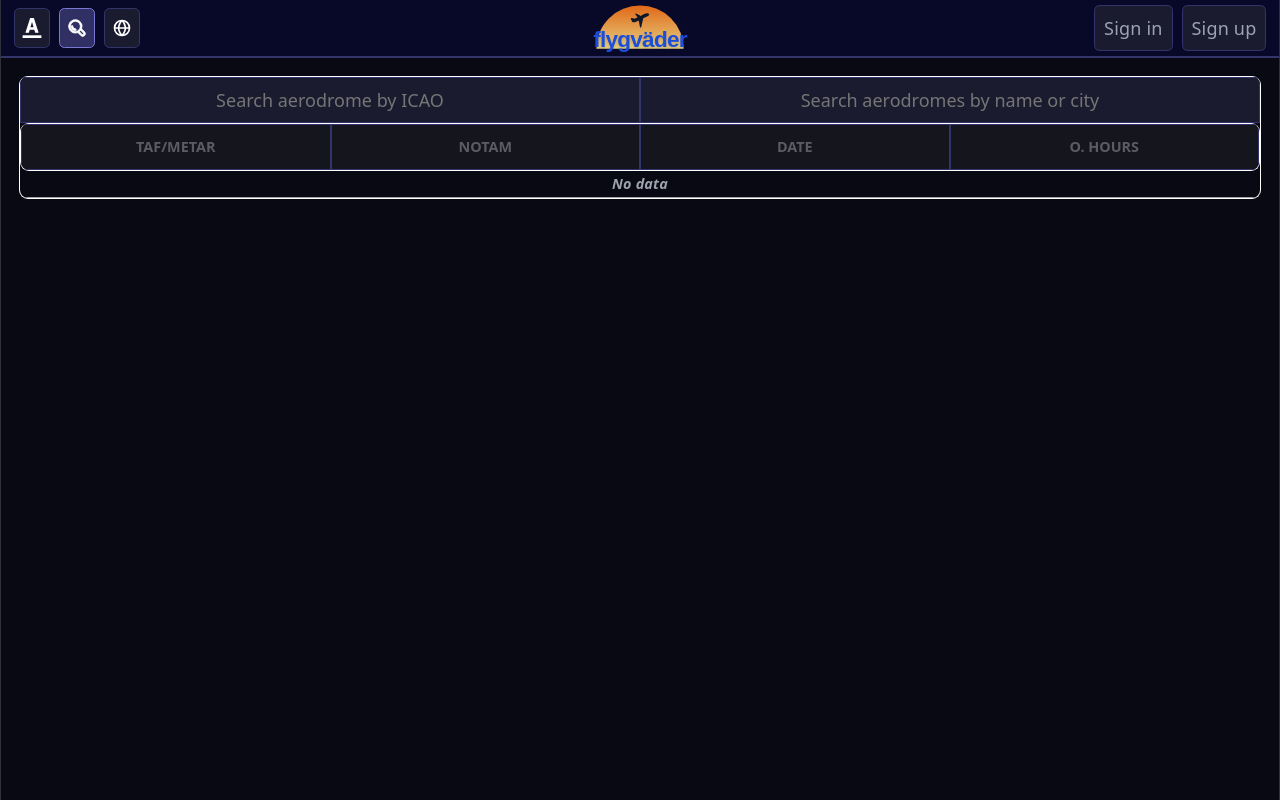
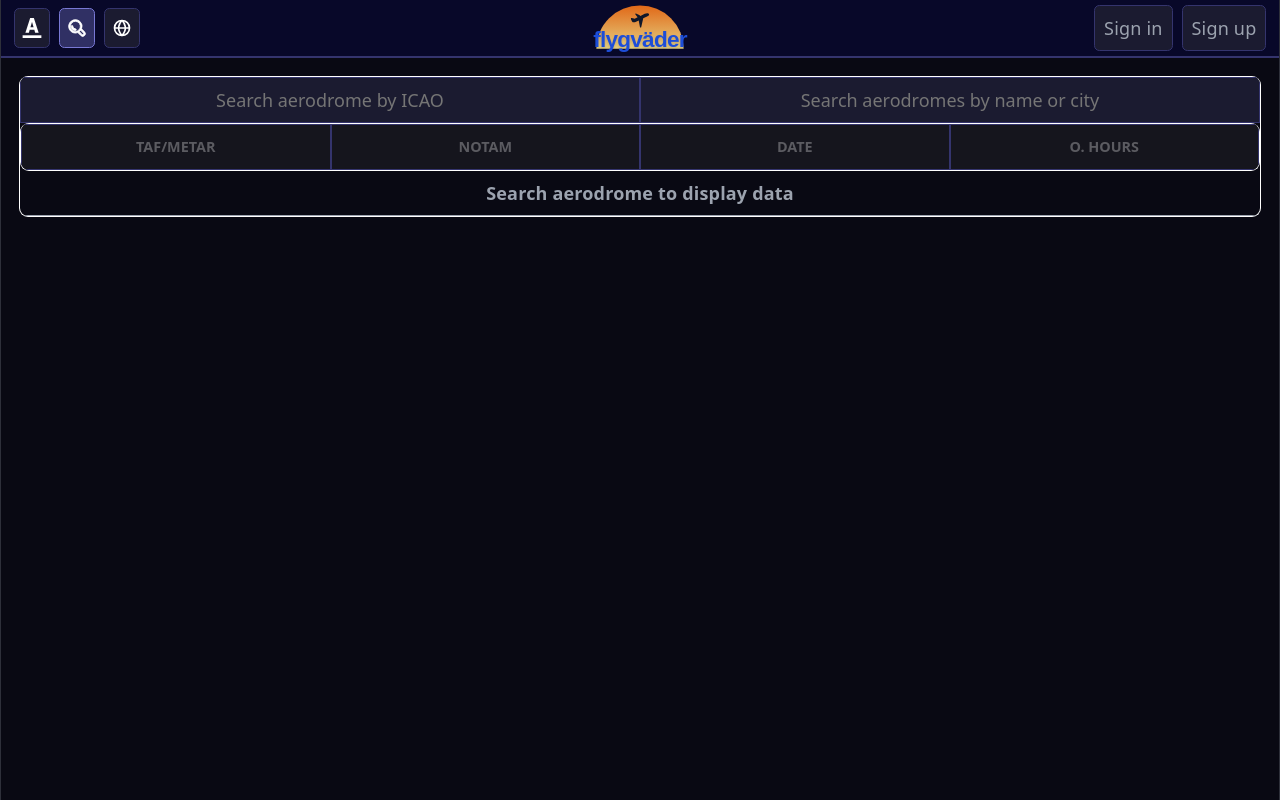
Before and after one commit to emiluppenberg/flightplan, a React (Vite) app: page /search in a window 1280 px wide. Built offline with nearby package versions, Linux system fonts and the light colour scheme.

Commit message:
Improved display for no-data message in AerodromeSearchForm

```diff
--- a/src/App.scss
+++ b/src/App.scss
@@ -5,7 +5,7 @@ $color-fourth: #2b2b3f;
 $color-open: #303064;
 $color-disabled: #15151d;
 $color-danger: #943838;
-$color-success: #10571c;
+$color-success: #51c957;
 $color-warning: #c9c935;
 $color-first-border: #34346d;
 $color-second-border: #28285a;
@@ -88,6 +88,11 @@ img {
     margin-bottom: 0.5rem;
   }
 
+  &.info {
+    font-style: normal;
+    font-size: 1rem;
+    padding: 0.5rem;
+  }
 
   &.warning {
     color: $color-warning;
--- a/src/Provider.tsx
+++ b/src/Provider.tsx
@@ -451,6 +451,7 @@ export const FlightPathProvider = () => {
 
         try {
             const refreshedUser = await fetchRefreshedUser()
+
             const accessToken = refreshedUser
                 ? refreshedUser.session.access_token
                 : user.session.access_token
--- a/src/components/AerodromeSearchForm.tsx
+++ b/src/components/AerodromeSearchForm.tsx
@@ -214,7 +214,7 @@ const AerodromeSearchForm = () => {
                                 onClick={() => context.handleAddAerodrome(searchAerodrome.icaoId)}>
                                 Save {searchAerodrome.icaoId}
                             </button>)
-                            : (<p className="message">No data</p>)}
+                            : (<p className="message info">Search aerodrome to display data</p>)}
                     </div>
                 </div>
             </form>
--- a/src/utilities.ts
+++ b/src/utilities.ts
@@ -300,7 +300,7 @@ export const getReportError = <T>(
   if (fetchResult.data === undefined ||
     fetchResult.data.length === 0
   ) {
-    return `No ${report} available`
+    return `${report} not available`
   }
 
   return undefined
```
